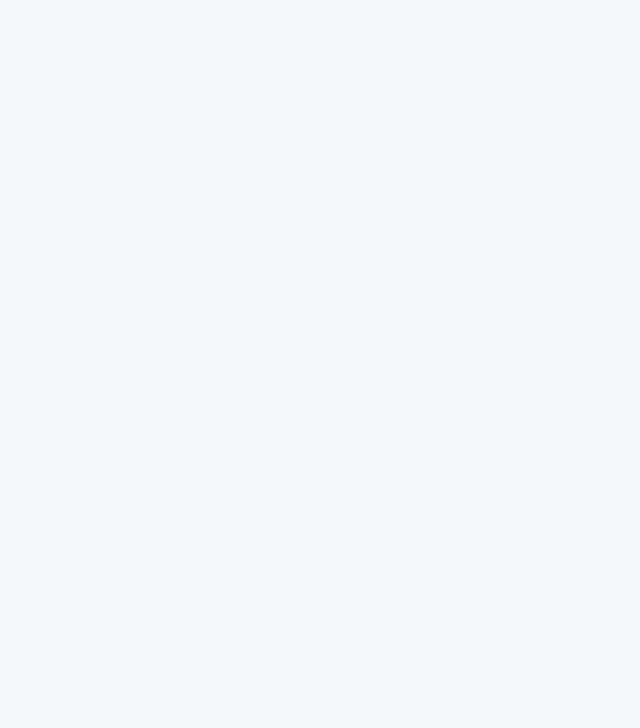
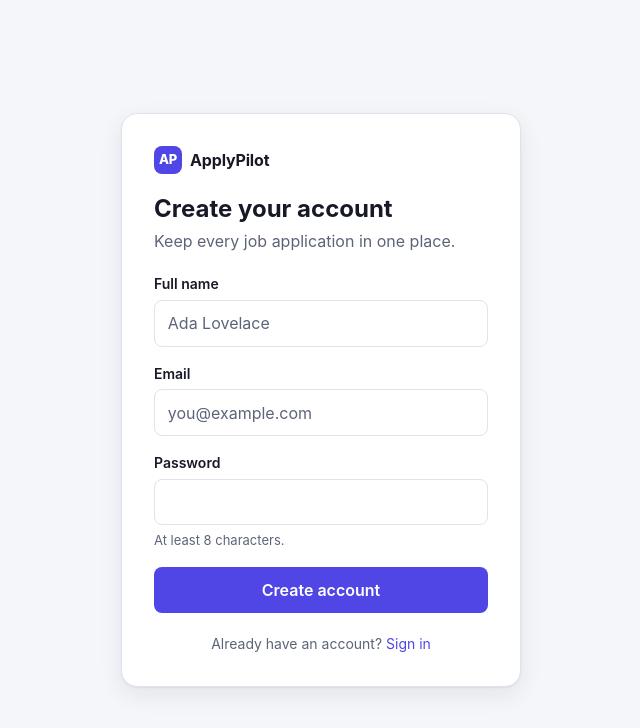
Before and after one commit to gonzalo1905/applypilot, an Angular app in the folder frontend/: page /register in a window 1280 px wide. Before the commit this address led to /. Shown: the top 728 px of the page, without its empty margins (319-959 px from the left). Built offline with nearby package versions, Linux system fonts and the light colour scheme.

Commit message:
feat(frontend): add login and register pages

```diff
--- a/frontend/src/app/app.routes.ts
+++ b/frontend/src/app/app.routes.ts
@@ -1,3 +1,18 @@
 import { Routes } from '@angular/router';
+import { guestGuard } from './auth/auth.guard';
 
-export const routes: Routes = [];
+export const routes: Routes = [
+  { path: '', pathMatch: 'full', redirectTo: 'login' },
+  {
+    path: 'login',
+    title: 'Sign in · ApplyPilot',
+    canActivate: [guestGuard],
+    loadComponent: () => import('./auth/login/login').then((m) => m.Login),
+  },
+  {
+    path: 'register',
+    title: 'Create account · ApplyPilot',
+    canActivate: [guestGuard],
+    loadComponent: () => import('./auth/register/register').then((m) => m.Register),
+  },
+];
--- /dev/null
+++ b/frontend/src/app/auth/login/login.html
@@ -0,0 +1,51 @@
+<main class="auth-page">
+  <section class="auth-card">
+    <span class="brand"><span class="brand-mark" aria-hidden="true">AP</span> ApplyPilot</span>
+
+    <header class="auth-header">
+      <h1>Welcome back</h1>
+      <p>Sign in to track your job applications.</p>
+    </header>
+
+    <form [formGroup]="form" (ngSubmit)="submit()" novalidate>
+      @if (errorMessage(); as message) {
+        <p class="alert-error" role="alert">{{ message }}</p>
+      }
+
+      <div class="field">
+        <label for="email">Email</label>
+        <input
+          id="email"
+          type="email"
+          formControlName="email"
+          autocomplete="email"
+          placeholder="you@example.com"
+          [class.invalid]="form.controls.email.touched && form.controls.email.invalid"
+        />
+        @if (form.controls.email.touched && form.controls.email.invalid) {
+          <span class="field-error">Enter a valid email address.</span>
+        }
+      </div>
+
+      <div class="field">
+        <label for="password">Password</label>
+        <input
+          id="password"
+          type="password"
+          formControlName="password"
+          autocomplete="current-password"
+          [class.invalid]="form.controls.password.touched && form.controls.password.invalid"
+        />
+        @if (form.controls.password.touched && form.controls.password.invalid) {
+          <span class="field-error">Enter your password.</span>
+        }
+      </div>
+
+      <button class="btn btn-primary btn-block" type="submit" [disabled]="submitting()">
+        {{ submitting() ? 'Signing in…' : 'Sign in' }}
+      </button>
+    </form>
+
+    <p class="auth-footer">New to ApplyPilot? <a routerLink="/register">Create an account</a></p>
+  </section>
+</main>
--- /dev/null
+++ b/frontend/src/app/auth/login/login.ts
@@ -0,0 +1,49 @@
+import { Component, inject, signal } from '@angular/core';
+import { NonNullableFormBuilder, ReactiveFormsModule, Validators } from '@angular/forms';
+import { ActivatedRoute, Router, RouterLink } from '@angular/router';
+import { toErrorMessage } from '../../core/api-error';
+import { AuthService } from '../auth.service';
+
+@Component({
+  selector: 'app-login',
+  imports: [ReactiveFormsModule, RouterLink],
+  templateUrl: './login.html',
+})
+export class Login {
+  private readonly auth = inject(AuthService);
+  private readonly router = inject(Router);
+  private readonly route = inject(ActivatedRoute);
+  private readonly formBuilder = inject(NonNullableFormBuilder);
+
+  protected readonly form = this.formBuilder.group({
+    email: ['', [Validators.required, Validators.email]],
+    password: ['', [Validators.required]],
+  });
+  protected readonly submitting = signal(false);
+  protected readonly errorMessage = signal<string | null>(null);
+
+  protected submit(): void {
+    if (this.form.invalid) {
+      this.form.markAllAsTouched();
+      return;
+    }
+    this.submitting.set(true);
+    this.errorMessage.set(null);
+
+    this.auth.login(this.form.getRawValue()).subscribe({
+      next: () => void this.router.navigateByUrl(this.returnUrl()),
+      error: (error: unknown) => {
+        this.errorMessage.set(toErrorMessage(error));
+        this.submitting.set(false);
+      },
+    });
+  }
+
+  /** Where to go after login. Only in-app paths are accepted, to avoid open redirects. */
+  private returnUrl(): string {
+    const requested = this.route.snapshot.queryParamMap.get('returnUrl');
+    const isInternalPath =
+      requested !== null && requested.startsWith('/') && !requested.startsWith('//');
+    return isInternalPath ? requested : '/board';
+  }
+}
--- /dev/null
+++ b/frontend/src/app/auth/register/register.html
@@ -0,0 +1,75 @@
+<main class="auth-page">
+  <section class="auth-card">
+    <span class="brand"><span class="brand-mark" aria-hidden="true">AP</span> ApplyPilot</span>
+
+    <header class="auth-header">
+      <h1>Create your account</h1>
+      <p>Keep every job application in one place.</p>
+    </header>
+
+    <form [formGroup]="form" (ngSubmit)="submit()" novalidate>
+      @if (errorMessage(); as message) {
+        <p class="alert-error" role="alert">{{ message }}</p>
+      }
+
+      <div class="field">
+        <label for="fullName">Full name</label>
+        <input
+          id="fullName"
+          type="text"
+          formControlName="fullName"
+          autocomplete="name"
+          placeholder="Ada Lovelace"
+          [class.invalid]="form.controls.fullName.touched && form.controls.fullName.invalid"
+        />
+        @if (form.controls.fullName.touched && form.controls.fullName.invalid) {
+          <span class="field-error">Enter your name (up to 120 characters).</span>
+        } @else if (serverErrors()['fullName']; as message) {
+          <span class="field-error">Full name {{ message }}.</span>
+        }
+      </div>
+
+      <div class="field">
+        <label for="email">Email</label>
+        <input
+          id="email"
+          type="email"
+          formControlName="email"
+          autocomplete="email"
+          placeholder="you@example.com"
+          [class.invalid]="form.controls.email.touched && form.controls.email.invalid"
+        />
+        @if (form.controls.email.touched && form.controls.email.invalid) {
+          <span class="field-error">Enter a valid email address.</span>
+        } @else if (serverErrors()['email']; as message) {
+          <span class="field-error">Email {{ message }}.</span>
+        }
+      </div>
+
+      <div class="field">
+        <label for="password">Password</label>
+        <input
+          id="password"
+          type="password"
+          formControlName="password"
+          autocomplete="new-password"
+          aria-describedby="password-hint"
+          [class.invalid]="form.controls.password.touched && form.controls.password.invalid"
+        />
+        @if (form.controls.password.touched && form.controls.password.invalid) {
+          <span class="field-error">Use between 8 and 72 characters.</span>
+        } @else if (serverErrors()['password']; as message) {
+          <span class="field-error">Password {{ message }}.</span>
+        } @else {
+          <span id="password-hint" class="field-hint">At least 8 characters.</span>
+        }
+      </div>
+
+      <button class="btn btn-primary btn-block" type="submit" [disabled]="submitting()">
+        {{ submitting() ? 'Creating account…' : 'Create account' }}
+      </button>
+    </form>
+
+    <p class="auth-footer">Already have an account? <a routerLink="/login">Sign in</a></p>
+  </section>
+</main>
--- /dev/null
+++ b/frontend/src/app/auth/register/register.ts
@@ -0,0 +1,47 @@
+import { Component, inject, signal } from '@angular/core';
+import { NonNullableFormBuilder, ReactiveFormsModule, Validators } from '@angular/forms';
+import { Router, RouterLink } from '@angular/router';
+import { toErrorMessage, toFieldErrors } from '../../core/api-error';
+import { AuthService } from '../auth.service';
+
+@Component({
+  selector: 'app-register',
+  imports: [ReactiveFormsModule, RouterLink],
+  templateUrl: './register.html',
+})
+export class Register {
+  private readonly auth = inject(AuthService);
+  private readonly router = inject(Router);
+  private readonly formBuilder = inject(NonNullableFormBuilder);
+
+  // These rules mirror the backend's RegisterRequest validation. The backend stays the
+  // source of truth; validating here too just gives faster feedback.
+  protected readonly form = this.formBuilder.group({
+    fullName: ['', [Validators.required, Validators.maxLength(120)]],
+    email: ['', [Validators.required, Validators.email, Validators.maxLength(255)]],
+    password: ['', [Validators.required, Validators.minLength(8), Validators.maxLength(72)]],
+  });
+  protected readonly submitting = signal(false);
+  protected readonly errorMessage = signal<string | null>(null);
+  /** Validation messages returned by the backend, keyed by field name. */
+  protected readonly serverErrors = signal<Record<string, string>>({});
+
+  protected submit(): void {
+    if (this.form.invalid) {
+      this.form.markAllAsTouched();
+      return;
+    }
+    this.submitting.set(true);
+    this.errorMessage.set(null);
+    this.serverErrors.set({});
+
+    this.auth.register(this.form.getRawValue()).subscribe({
+      next: () => void this.router.navigateByUrl('/board'),
+      error: (error: unknown) => {
+        this.errorMessage.set(toErrorMessage(error));
+        this.serverErrors.set(toFieldErrors(error));
+        this.submitting.set(false);
+      },
+    });
+  }
+}
--- a/frontend/src/styles.scss
+++ b/frontend/src/styles.scss
@@ -181,6 +181,11 @@ a {
   font-size: 0.8125rem;
 }
 
+.field-hint {
+  color: var(--color-text-muted);
+  font-size: 0.8125rem;
+}
+
 .alert-error {
   padding: 0.65rem 0.8rem;
   border-radius: var(--radius-sm);
```
Also changed, not shown: 1 other file (tests, documents, lock files or other folders).
